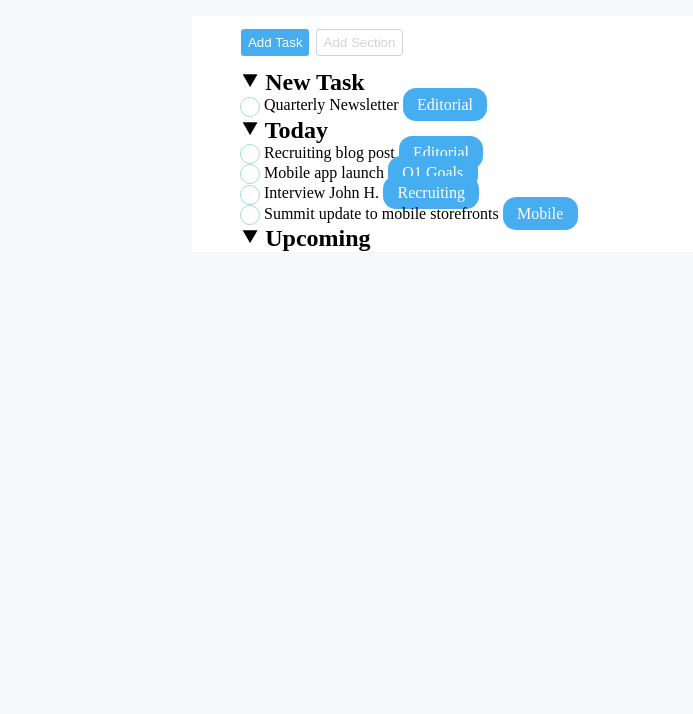
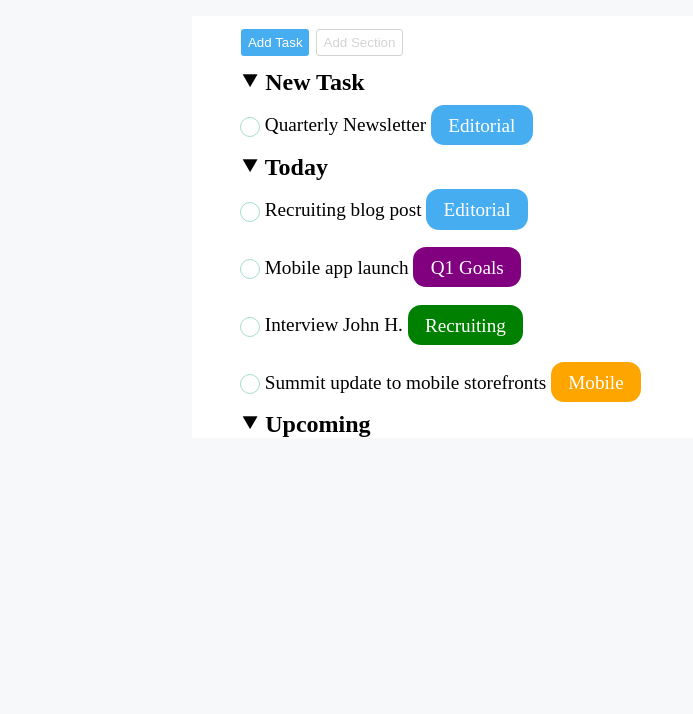
Before and after one commit to filauro1989/html-css-toboolist, a plain HTML site: page index.html in a window 1280 px wide. Shown: the part 86-800 px from the top of the page, without its empty margins (0-693 px from the left). Drawn offline with Linux system fonts and the light colour scheme.

Commit message:
colorazione bottoni stato

```diff
--- a/css/style.css
+++ b/css/style.css
@@ -3,11 +3,21 @@
     padding: 0;
     box-sizing: border-box;
 }
+/* background color */
 .background-white{
     background-color: white;
 }
 .background-blue{
     background-color: #47ADF1;
+}
+.background-purple{
+    background-color: purple;
+}
+.background-green{
+    background-color: green;
+}
+.background-orange{
+    background-color: orange;
 }
 .white-text{
     color: white;
@@ -39,6 +49,7 @@ header {
 header h1 {
     display: inline-block;
     vertical-align: middle;
+    font-size: 2.5em;
 }
 
 /* container */
@@ -66,6 +77,8 @@ header h1 {
 /* liste */
 ul {
     list-style-type: none;
+    line-height: 3em;
+    font-size: 1.2em;
 }
 
 .checkbox-round {
--- a/index.html
+++ b/index.html
@@ -59,11 +59,11 @@
                     <ul>
                         <li><input type="button" class="checkbox-round background-white"> Recruiting blog post <span class="rounded-highlight background-blue">Editorial</span></li>
 
-                        <li><input type="button" class="checkbox-round background-white"> Mobile app launch <span class="rounded-highlight background-blue">Q1 Goals</span></li>
+                        <li><input type="button" class="checkbox-round background-white"> Mobile app launch <span class="rounded-highlight background-purple">Q1 Goals</span></li>
 
-                        <li><input type="button" class="checkbox-round background-white"> Interview John H.  <span class="rounded-highlight background-blue">Recruiting</span></li>
+                        <li><input type="button" class="checkbox-round background-white"> Interview John H.  <span class="rounded-highlight background-green">Recruiting</span></li>
 
-                        <li><input type="button" class="checkbox-round background-white"> Summit update to mobile storefronts <span class="rounded-highlight background-blue">Mobile</span></li>
+                        <li><input type="button" class="checkbox-round background-white"> Summit update to mobile storefronts <span class="rounded-highlight background-orange">Mobile</span></li>
                     </ul>
 
                 </div>
```
